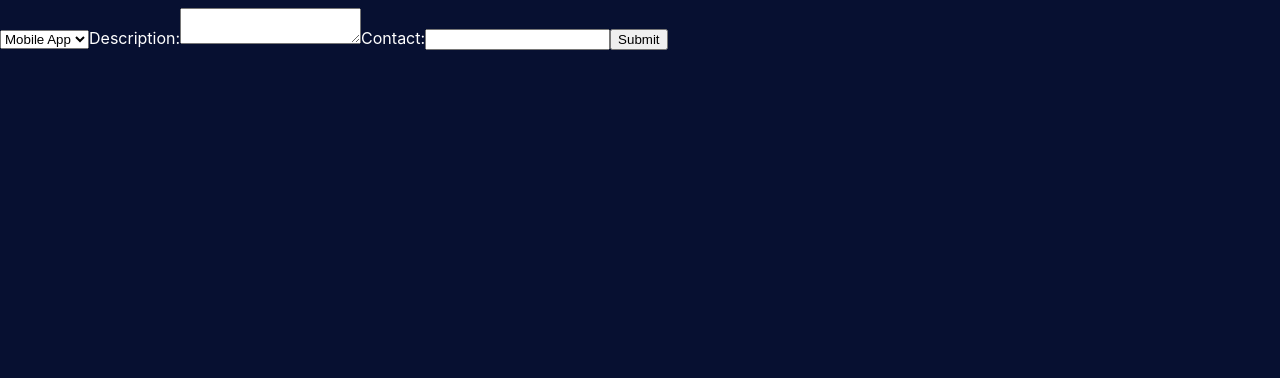
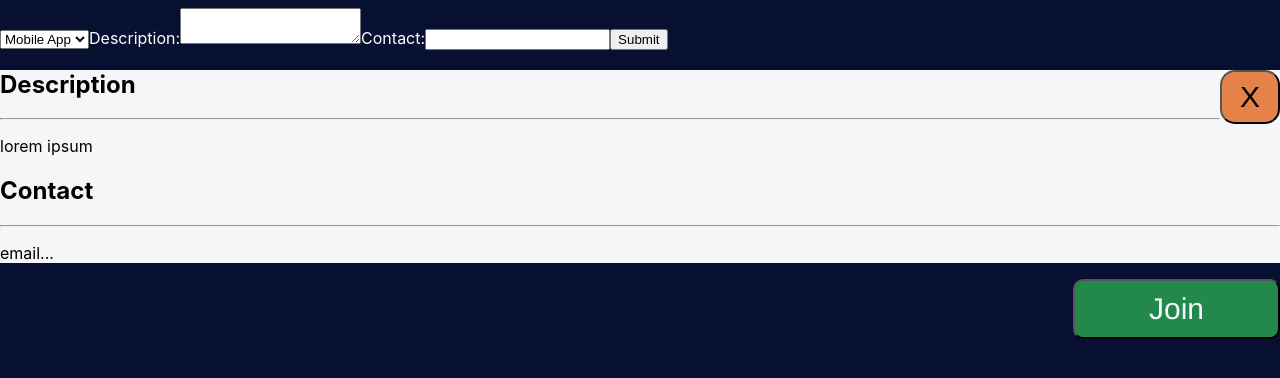
Before and after one commit to cg-c/Senior-Project-Project-Inc, a React (Create React App) app in the folder senior-project/: page /projectpitch in a window 1280 px wide. Shown: the part 378-756 px from the top of the page. Built offline with nearby package versions, Linux system fonts and the light colour scheme.

Commit message:
added components

```diff
--- a/senior-project/src/App.js
+++ b/senior-project/src/App.js
@@ -16,20 +16,20 @@ function App() {
     <div>
       <BrowserRouter>
         <Routes>
-          /* Info Pages */
+          {/* Info Pages */}
           <Route index element={<Home />} />
           <Route path="/home" element={<Home />} />
           <Route path="/login" element={<Login />} />
           <Route path="/FAQ" element={<FAQ />} />
 
-          /* Need to be logged in */
+          {/* Need to be logged in */}
           <Route path="/projectpitch" element={<ProjPitch />} />
           <Route path="/advisorsprojects" element={<AdvProj />} />
           <Route path="/myteam" element={<MyTeam />} />
           <Route path="/students" element={<AdvStudents />} />
           <Route path="/grades" element={<Grades />} />
 
-          /* Error Page */
+          {/* Error Page */}
           <Route path="*" element={<NoPage />} />
         </Routes>
       </BrowserRouter>
--- a/senior-project/src/components/AddStuProj.js
+++ b/senior-project/src/components/AddStuProj.js
@@ -26,7 +26,7 @@ export default function AddStuProj() {
                     <input type="text" />
                 </label>
                 <h4>Select Programming Languages: </h4>
-                <MultiSelect value={selectedLang} options={options} onChange={setSelectedLang} />
+                <MultiSelect className="multiselect" value={selectedLang} options={options} onChange={setSelectedLang} />
                 <h4>Select Application Type:</h4>
                 <select name="type">
                     <option value="mobile">Mobile App</option>
--- /dev/null
+++ b/senior-project/src/components/CloseButton.js
@@ -0,0 +1,8 @@
+import "./style.css";
+
+export default function CloseButton() {
+
+    return (
+        <button className="closeButton">X</button>
+    );
+}
--- /dev/null
+++ b/senior-project/src/components/Description.js
@@ -0,0 +1,21 @@
+import "./style.css";
+import JoinButton from "./JoinButton";
+import CloseButton from "./CloseButton";
+
+
+export default function Description() {
+
+    return (
+        <div className="desc">
+            <CloseButton />
+            <h2 className="descHeader">Description</h2>
+            <hr />
+            <p className="descText">lorem ipsum</p>
+            <h2 className="descHeader">Contact</h2>
+            <hr />
+            <p className="descText">email...</p>
+            <JoinButton />
+        </div>
+    );
+
+}
--- /dev/null
+++ b/senior-project/src/components/JoinButton.js
@@ -0,0 +1,8 @@
+import "./style.css";
+
+export default function JoinButton() {
+
+    return (
+        <button className="joinButton">Join</button>
+    );
+}
--- a/senior-project/src/components/style.css
+++ b/senior-project/src/components/style.css
@@ -51,6 +51,18 @@ body {
     letter-spacing: 0;
 }
 
+.desc {
+    background-color: #f5f6f7;
+}
+
+.descHeader {
+    color: black;
+}
+
+.descText {
+    color: black;
+}
+
 .add {
     background-color: rgba(34, 136, 76, 1);
     color: #f5f6f7;
@@ -63,3 +75,34 @@ body {
     top: 1px;
     width: 74px;
 }
+
+.joinButton {
+    background-color: rgba(34, 136, 76, 1);
+    color: #f5f6f7;
+    font-size: 30px;
+    font-family: "Inter-Regular", Helvetica;
+    border-radius: 10px;
+    float: right;
+    height: 60px;
+    width: 207px;
+}
+
+.closeButton {
+    background-color: rgba(228, 130, 73, 1);
+    color: black;
+    font-size: 30px;
+    border-radius: 15px;
+    height: 60px;
+    position: relative;
+    width: 60px;
+    height: 54px;
+    float: right;
+    /* left: 3px;
+    position: absolute;
+    top: 3px;
+    width: 54px; */
+}
+
+.multiselect {
+    color: black;
+}
--- a/senior-project/src/pages/ProjPitch.js
+++ b/senior-project/src/pages/ProjPitch.js
@@ -2,6 +2,7 @@ import Header from "../components/Header";
 import ProjCard from "../components/StuProjCard";
 import AddStuProj from "../components/AddStuProj";
 import "../components/style.css"
+import Description from "../components/Description";
 
 
 export default function ProjPitch() {
@@ -22,7 +23,10 @@ export default function ProjPitch() {
 
             {/*Display like 4-5 of them*/}
             <ProjCard />
+
+            {/* Testing */}
             <AddStuProj />
+            <Description />
         </body>
 
     )
```
